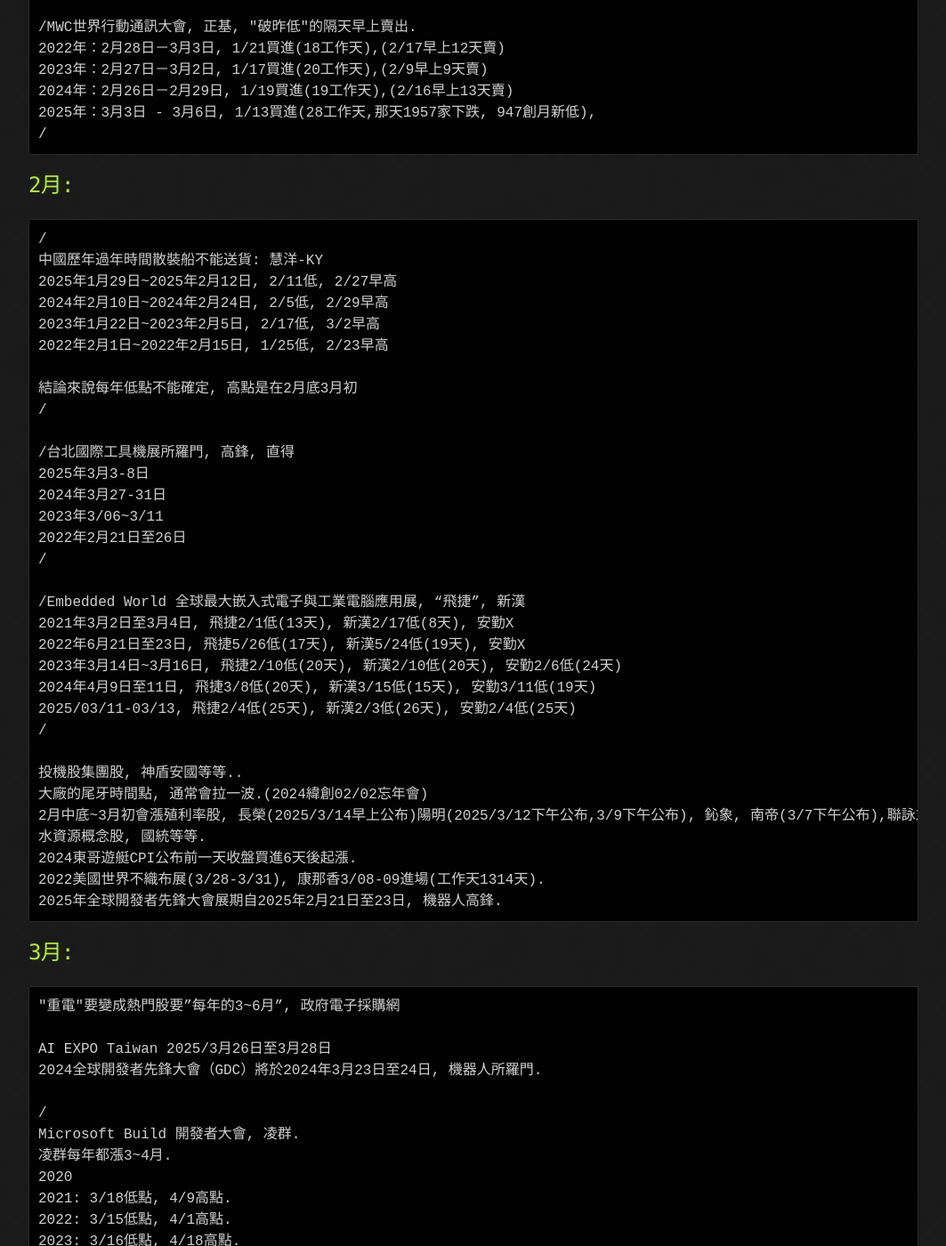
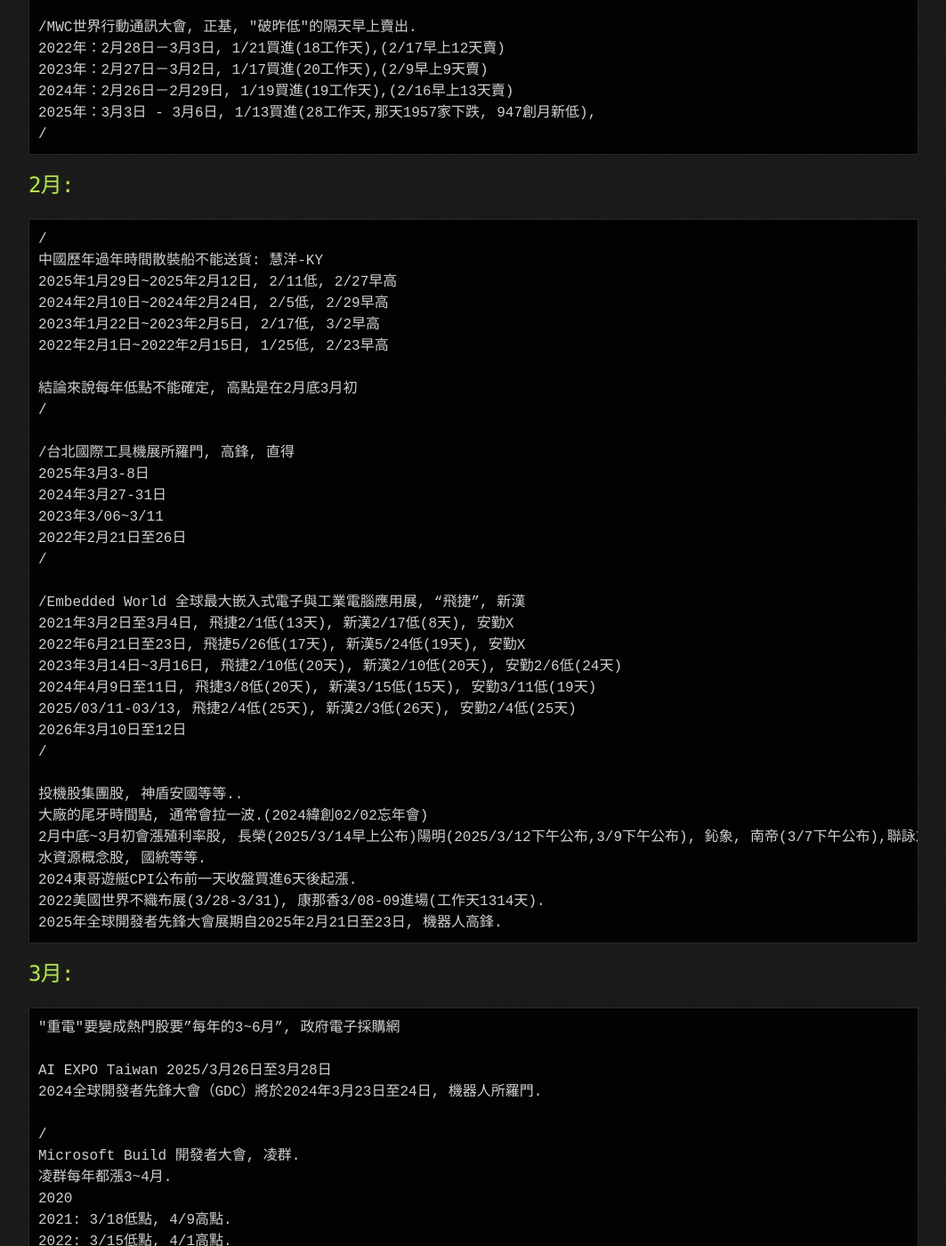
Before and after one commit to lepg5487/Stock_God, a Jekyll site: the page built from experience.md, in a window 1280 px wide and 1400 px high, scrolled down 4011 px. Shown: the whole window at 89% size, without its empty margins (108-1171 px from the left). Built offline with Jekyll 4.4.1, drawn with Linux system fonts in a browser that asks for light colours; our own code applies the rules of GitHub Pages for plain Markdown files; some of the changed text lies outside the part shown.

Commit message:
Update experience.md

````diff
--- a/experience.md
+++ b/experience.md
@@ -188,6 +188,7 @@
 2023年3月14日~3月16日, 飛捷2/10低(20天), 新漢2/10低(20天), 安勤2/6低(24天)
 2024年4月9日至11日, 飛捷3/8低(20天), 新漢3/15低(15天), 安勤3/11低(19天)
 2025/03/11-03/13, 飛捷2/4低(25天), 新漢2/3低(26天), 安勤2/4低(25天)
+2026年3月10日至12日
 /
 
 投機股集團股, 神盾安國等等..
@@ -421,6 +422,7 @@
 2023年3月14日~3月16日, 飛捷2/10低(20天), 新漢2/10低(20天), 安勤2/6低(24天)
 2024年4月9日至11日, 飛捷3/8低(20天), 新漢3/15低(15天), 安勤3/11低(19天)
 2025/03/11-03/13, 飛捷2/4低(25天), 新漢2/3低(26天), 安勤2/4低(25天)
+2026年3月10日至12日,
 ```
 
 # [每年 G20 都會噴概念股](https://zh.wikipedia.org/zh-tw/%E4%BA%8C%E5%8D%81%E5%9B%BD%E9%9B%86%E5%9B%A2%E4%BC%9A%E8%AE%AE), 沒噴出時買進(前一個禮拜或前二個禮拜), 舉辦日前一天賣出: "立積", 中租, 寶成.
````
